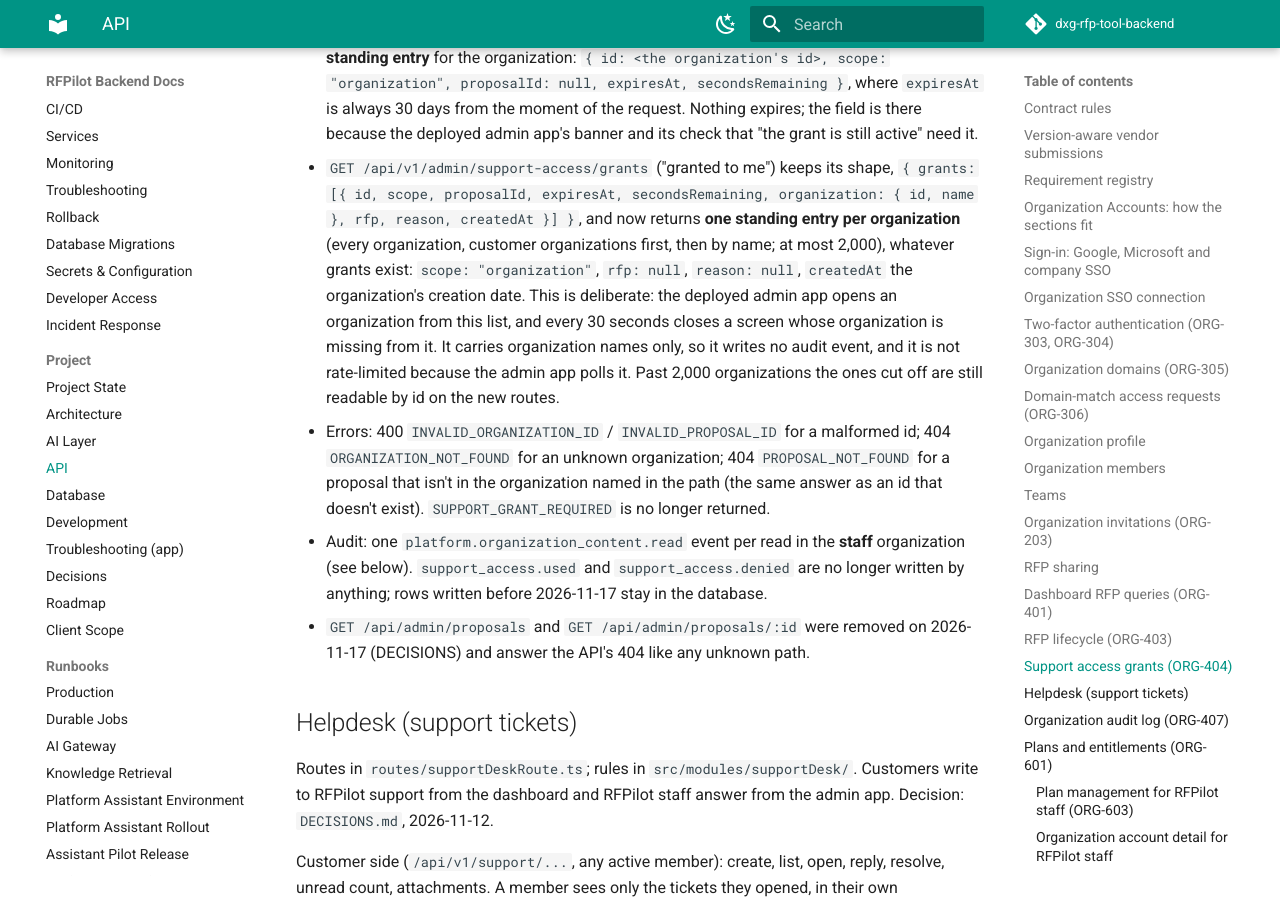
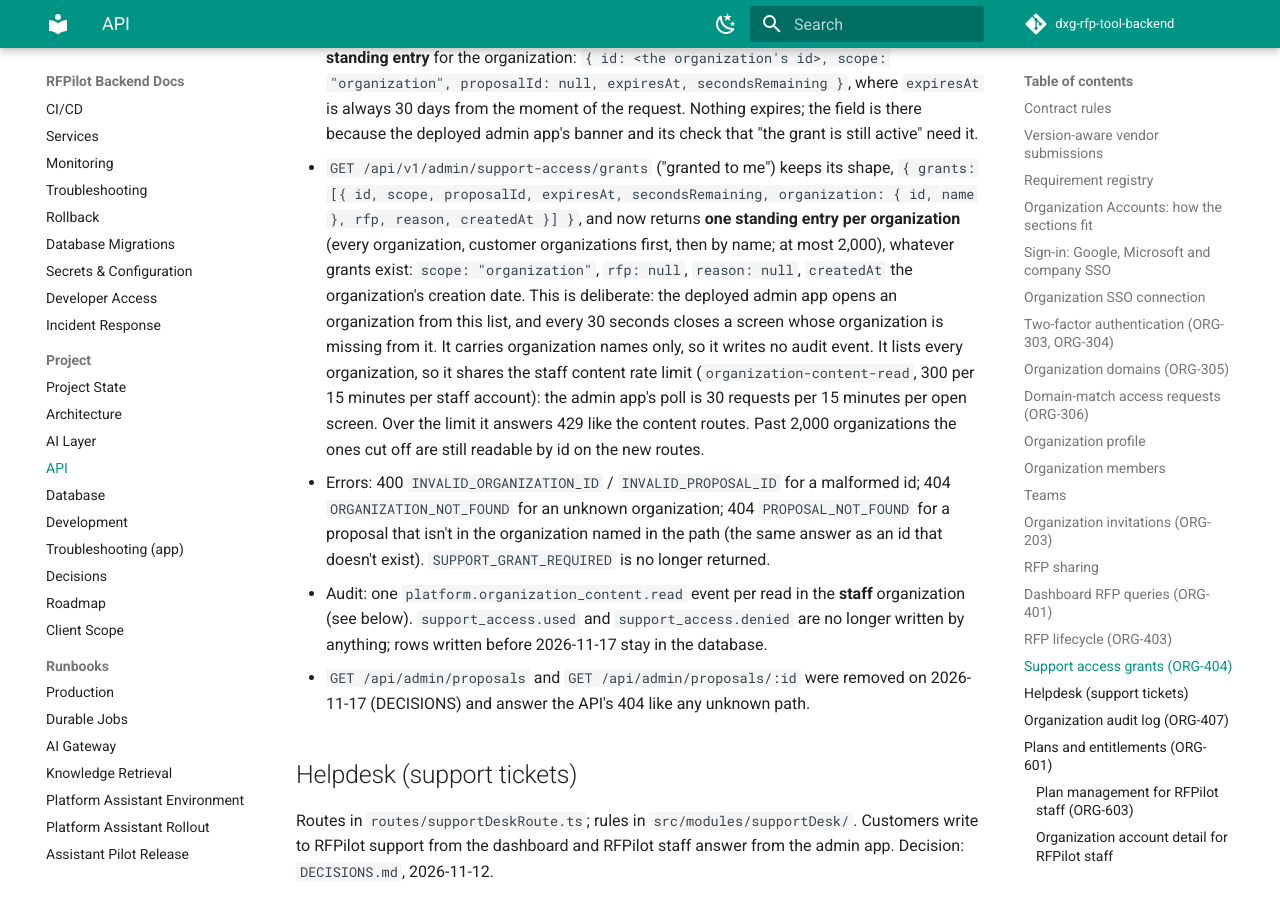
Before and after one commit to BayshoreCommunication/dxg-rfp-tool-backend, an MkDocs documentation site: the page built from docs/API.md, in a window 1280 px wide and 900 px high, scrolled down 15677 px. Built offline with MkDocs 1.6.1 and Material for MkDocs 9.7.7, drawn with Linux system fonts in a browser that asks for light colours; comment, search, counter and statistics services are not loaded; some of the changed text lies outside the part shown.

Commit message:
fix(support-access): rate-limit the staff organization list like the other staff reads
GET /api/v1/admin/support-access/grants lists every organization and had no
limit. It now shares organization-content-read (300 per 15 minutes per staff
account) with the neighbouring routes; the admin app's poll is 30 requests per
15 minutes per open screen.

Co-Authored-By: Claude Fable 5.2 <noreply@anthropic.com>

```diff
--- a/docs/API.md
+++ b/docs/API.md
@@ -211,7 +211,7 @@ RFPilot staff side, the older routes the deployed admin app calls (a staff membe
 - `GET /api/v1/admin/support-access/organizations/:organizationId/rfps/:proposalId` → `{ organizationId, grant, rfp, owner }`. `…/vendor-responses` → `{ organizationId, grant, proposalId, vendorResponses }`.
 - `GET /api/v1/admin/support/tickets/:ticketId/rfps?page=&search=` → `{ organizationId, grants, rfps, pagination }`: the requester's proposals in the ticket's organization. The ticket is looked up in whichever organization it belongs to; an unknown ticket is 404 `SUPPORT_TICKET_NOT_FOUND`.
 - `grant` / `grants`: these used to be the grant the read was made under. They are now one **standing entry** for the organization: `{ id: <the organization's id>, scope: "organization", proposalId: null, expiresAt, secondsRemaining }`, where `expiresAt` is always 30 days from the moment of the request. Nothing expires; the field is there because the deployed admin app's banner and its check that "the grant is still active" need it.
-- `GET /api/v1/admin/support-access/grants` ("granted to me") keeps its shape, `{ grants: [{ id, scope, proposalId, expiresAt, secondsRemaining, organization: { id, name }, rfp, reason, createdAt }] }`, and now returns **one standing entry per organization** (every organization, customer organizations first, then by name; at most 2,000), whatever grants exist: `scope: "organization"`, `rfp: null`, `reason: null`, `createdAt` the organization's creation date. This is deliberate: the deployed admin app opens an organization from this list, and every 30 seconds closes a screen whose organization is missing from it. It carries organization names only, so it writes no audit event, and it is not rate-limited because the admin app polls it. Past 2,000 organizations the ones cut off are still readable by id on the new routes.
+- `GET /api/v1/admin/support-access/grants` ("granted to me") keeps its shape, `{ grants: [{ id, scope, proposalId, expiresAt, secondsRemaining, organization: { id, name }, rfp, reason, createdAt }] }`, and now returns **one standing entry per organization** (every organization, customer organizations first, then by name; at most 2,000), whatever grants exist: `scope: "organization"`, `rfp: null`, `reason: null`, `createdAt` the organization's creation date. This is deliberate: the deployed admin app opens an organization from this list, and every 30 seconds closes a screen whose organization is missing from it. It carries organization names only, so it writes no audit event. It lists every organization, so it shares the staff content rate limit (`organization-content-read`, 300 per 15 minutes per staff account): the admin app's poll is 30 requests per 15 minutes per open screen. Over the limit it answers 429 like the content routes. Past 2,000 organizations the ones cut off are still readable by id on the new routes.
 - Errors: 400 `INVALID_ORGANIZATION_ID` / `INVALID_PROPOSAL_ID` for a malformed id; 404 `ORGANIZATION_NOT_FOUND` for an unknown organization; 404 `PROPOSAL_NOT_FOUND` for a proposal that isn't in the organization named in the path (the same answer as an id that doesn't exist). `SUPPORT_GRANT_REQUIRED` is no longer returned.
 - Audit: one `platform.organization_content.read` event per read in the **staff** organization (see below). `support_access.used` and `support_access.denied` are no longer written by anything; rows written before 2026-11-17 stay in the database.
 - `GET /api/admin/proposals` and `GET /api/admin/proposals/:id` were removed on 2026-11-17 (DECISIONS) and answer the API's 404 like any unknown path.
@@ -313,7 +313,7 @@ Mounted at `/api/v1/admin/organization-plans`. RFPilot staff only: the caller ne
 `routes/adminOrganizationContentRoute.ts`, `controller/adminOrganizationContentController.ts`, rules in `src/modules/staffAccess/` (service `application/readOrganizationContent.ts`, Mongo reader `infrastructure/mongoStaffOrganizationReader.ts`). Owner's decision, 2026-11-17 (`DECISIONS.md`): RFPilot staff can **view** everything in every organization with no grant and no action from the organization. **Read-only: every route is a GET.** Staff do not edit or delete proposals, templates or vendor data, and staff account management (plan aside) is a later ticket.
 
 - Who: `authenticate`, a staff membership role (`dxg_admin` or `super_admin`), **and** an `admins` account with role `admin`, `super_admin` or `superadmin` (`isPlanStaff`, the check plan management uses). Every customer role gets the route guard's plain 403; a `users` account holding a staff role gets 403 `STAFF_ACCESS_FORBIDDEN`; no session 401.
-- Rate limit: 300 reads per 15 minutes per staff account (`organization-content-read`), shared with the older support-access content routes.
+- Rate limit: 300 reads per 15 minutes per staff account (`organization-content-read`), shared with the older support-access routes, including the "granted to me" organization list.
 - The organization is the one in the path. It is validated (400 `INVALID_ORGANIZATION_ID` unless 24 lower-case hex characters), looked up (404 `ORGANIZATION_NOT_FOUND`), and named in every query; the session's organization and anything in the query string or body are ignored. Any organization can be read, including a legacy holding tenant and RFPilot's own. A proposal or template that belongs to another organization than the one in the path is 404 (`PROPOSAL_NOT_FOUND`, `TEMPLATE_NOT_FOUND`), the same answer as an id that doesn't exist; a malformed record id is 400 (`INVALID_PROPOSAL_ID`, `INVALID_TEMPLATE_ID`); a filter value outside its list is 400 `INVALID_FILTER`.
 - Every answer is `{ success: true, data }` and `data.organizationId` is the organization read. Each view is an allowlist built field by field; no stored document is passed through.
 - **Never returned, by any route:** password hashes, two-factor secrets or recovery codes, federated identities (`googleId`, SSO subjects), session or refresh tokens, invitation tokens and token hashes, public access tokens or grants (the vendor links), SSO client ids and secrets, domain verification tokens, a proposal's `proposalSettings`, `candidateApplicationIds` and `__v`, vendor response documents (only their count), and any AI or provider payload. None of these is selected from MongoDB in the first place.
```
Also changed, not shown: 2 other files.
